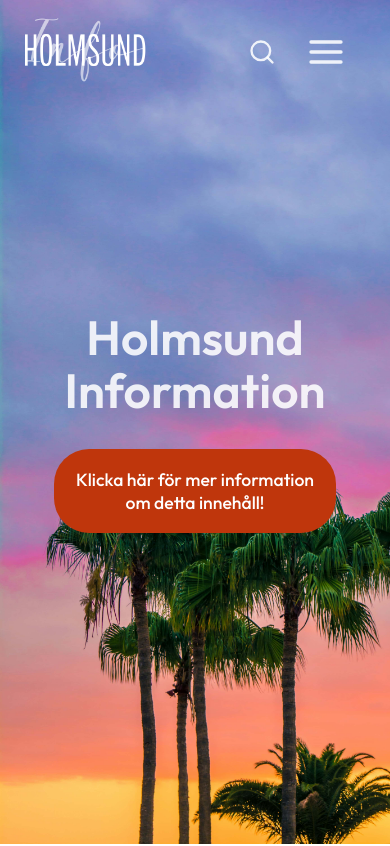
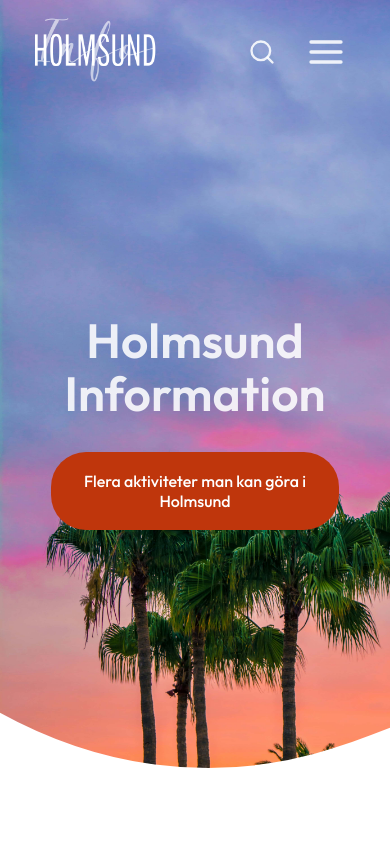
Before and after one commit to jhn322/holmsund-information, a React (Vite) app: page / in a window 390 px wide. Shown: the top 846 px of the page. Built offline with nearby package versions, Linux system fonts and the light colour scheme.

Commit message:
added header svg, adjusted opacity, responsive

```diff
--- a/index.html
+++ b/index.html
@@ -5,7 +5,7 @@
   <meta charset="UTF-8" />
   <link rel="icon" type="image/svg+xml" href="/vite.svg" />
   <meta name="viewport" content="width=device-width, initial-scale=1.0" />
-  <link rel="icon" type="image/x-icon" href="./src/assets/favicon2.ico">
+  <link rel="icon" type="image/x-icon" href="./src/assets/favicon.ico">
   <link rel="preconnect" href="https://fonts.googleapis.com">
   <link rel="preconnect" href="https://fonts.gstatic.com" crossorigin>
   <link
--- a/src/components/Header.jsx
+++ b/src/components/Header.jsx
@@ -11,9 +11,23 @@ const Header = () => {
           </h1>
           <div className={styles.btnContainer}>
             <button className={styles.headerBtn}>
-              Klicka här för mer information om detta innehåll!
+              Flera aktiviteter man kan göra i Holmsund
             </button>
           </div>
+        </div>
+        {/* Header half moonshape svg */}
+        <div className={styles.customShapeDividerBottom1714970187}>
+          <svg
+            data-name="Layer 1"
+            xmlns="http://www.w3.org/2000/svg"
+            viewBox="0 0 1200 120"
+            preserveAspectRatio="none"
+          >
+            <path
+              d="M985.66,92.83C906.67,72,823.78,31,743.84,14.19c-82.26-17.34-168.06-16.33-250.45.39-57.84,11.73-114,31.07-172,41.86A600.21,600.21,0,0,1,0,27.35V120H1200V95.8C1132.19,118.92,1055.71,111.31,985.66,92.83Z"
+              className={styles.shapeFill}
+            ></path>
+          </svg>
         </div>
       </div>
     </main>
--- a/src/components/Navigation.jsx
+++ b/src/components/Navigation.jsx
@@ -48,7 +48,7 @@ const Navigation = () => {
     // Nav container, hide nav class and transparent class
     <nav
       className={`${styles.navContainer} ${!visible && styles.hideNav} ${
-        prevScrollPos <= 0.89 * window.innerHeight && styles.transparent // Nav bar is transparent on first 89vh of the page
+        prevScrollPos <= 0.75 * window.innerHeight && styles.transparent // Nav bar is transparent on first 89vh of the page
       }`}
     >
       {/* Conditional render nav with links */}
--- a/src/styles/Header.module.css
+++ b/src/styles/Header.module.css
@@ -14,12 +14,14 @@ body {
 }
 
 .headerContainer {
+  position: relative;
   display: flex;
   justify-content: center;
   align-items: center;
   background-image: url("../assets/header1.jpg");
   background-size: cover;
   height: 100vh;
+  overflow: hidden;
 }
 
 .innerHeader {
@@ -54,12 +56,33 @@ body {
   display: flex;
   justify-content: center;
   align-items: center;
-  font-size: 1.2rem;
+  font-size: 1rem;
   padding: 18px;
   border-radius: 35px;
-  width: 18em;
+  width: 22em;
   color: #fff;
   background-color: #bf360c;
+}
+
+/* Header half moonshape svg */
+.customShapeDividerBottom1714970187 {
+  position: absolute;
+  bottom: 0;
+  left: 0;
+  width: 100%;
+  overflow: hidden;
+  line-height: 0;
+}
+
+.customShapeDividerBottom1714970187 svg {
+  position: relative;
+  display: block;
+  width: calc(300% + 1.3px);
+  height: 180px;
+}
+
+.customShapeDividerBottom1714970187 .shapeFill {
+  fill: #ffffff;
 }
 
 /* Small phones */
@@ -69,8 +92,12 @@ body {
   }
 
   .headerBtn {
-    font-size: 1.1rem;
-    width: 16em;
+    width: 18em;
+  }
+
+  .customShapeDividerBottom1714970187 svg {
+    width: calc(300% + 1.3px);
+    height: 170px;
   }
 }
 
@@ -81,8 +108,12 @@ body {
   }
 
   .headerBtn {
-    font-size: 1.3rem;
-    width: 19em;
+    width: 24em;
+  }
+
+  .customShapeDividerBottom1714970187 svg {
+    width: calc(300% + 1.3px);
+    height: 220px;
   }
 }
 
@@ -93,11 +124,30 @@ body {
   }
 
   .headerBtn {
-    font-size: 1.4rem;
-    width: 20.5em;
+    font-size: 1.1rem;
+    width: 26em;
+  }
+
+  .customShapeDividerBottom1714970187 svg {
+    width: calc(300% + 1.3px);
+    height: 240px;
   }
 }
 
 /* Desktop */
 @media only screen and (min-width: 770px) {
+  .headerTitle {
+    font-size: 7rem;
+  }
+
+  .headerBtn {
+    font-size: 1.3rem;
+    padding: 1rem;
+    width: 30em;
+  }
+
+  .customShapeDividerBottom1714970187 svg {
+    width: calc(300% + 1.3px);
+    height: 300px;
+  }
 }
--- a/src/styles/Navigation.module.css
+++ b/src/styles/Navigation.module.css
@@ -64,7 +64,7 @@ li {
   height: auto;
   margin-left: 100px;
   position: absolute;
-  left: -90px;
+  left: -80px;
   top: -25px;
 }
 
```
